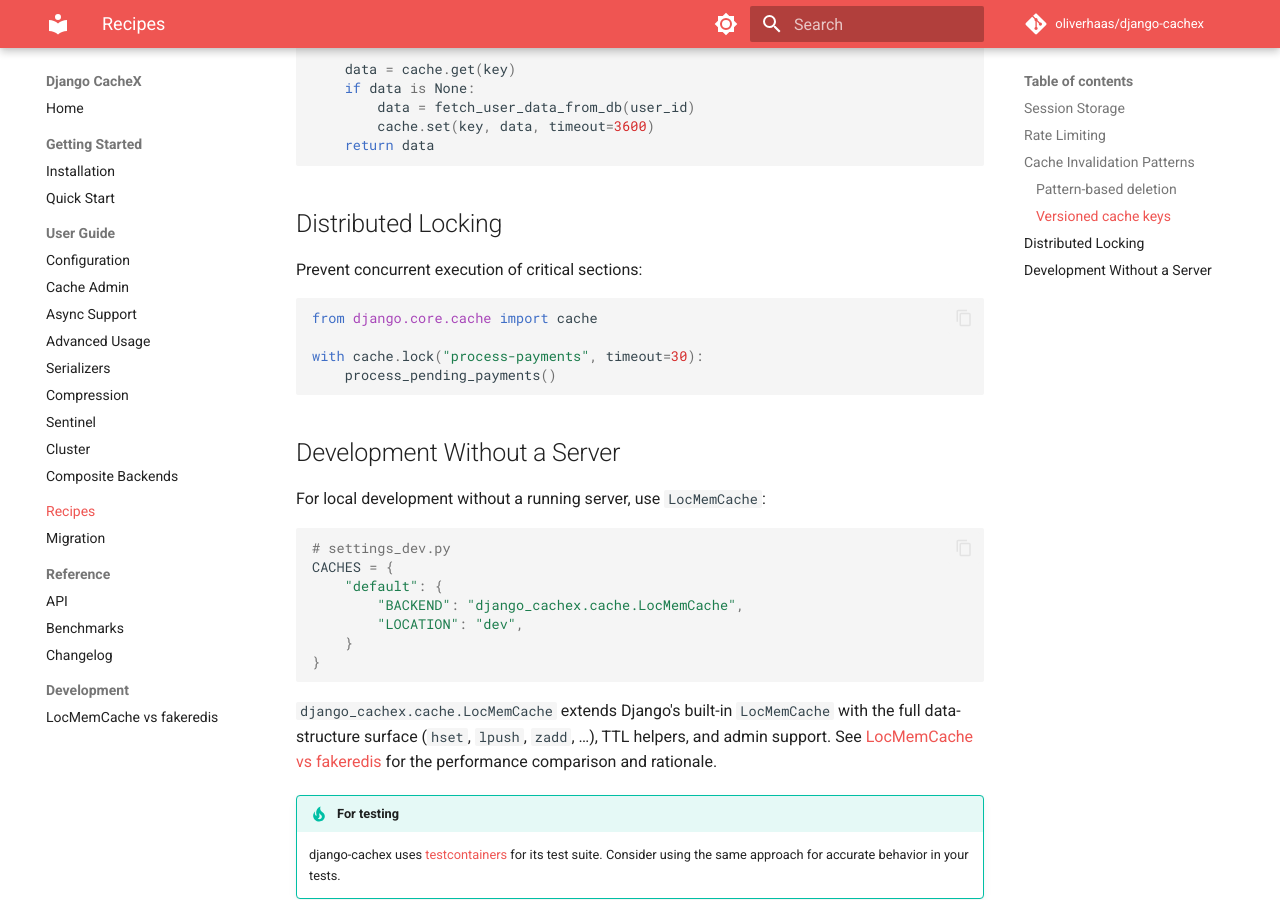
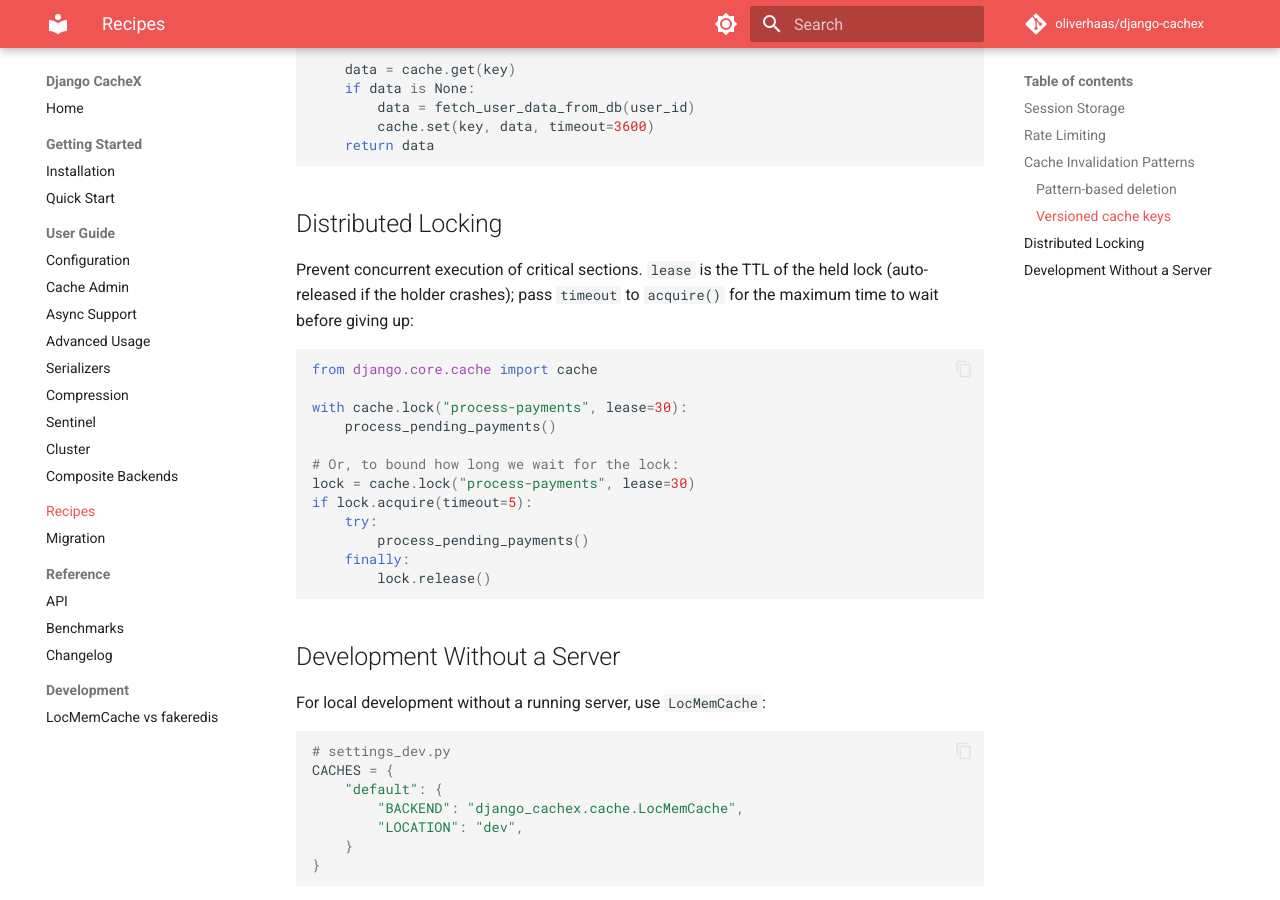
Before and after one commit to oliverhaas/django-cachex, an MkDocs documentation site: the page built from docs/recipes.md, in a window 1280 px wide and 900 px high, scrolled down 2307 px. Built offline with MkDocs 1.6.1 and Material for MkDocs 9.7.7, drawn with Linux system fonts in a browser that asks for light colours; comment, search, counter and statistics services are not loaded; the version menu is left out.

Commit message:
docs(lock): update references to renamed lease/timeout parameters
Follow-up to 207a45b. Examples in recipes.md and the API reference
still showed the pre-rename names.

````diff
--- a/docs/recipes.md
+++ b/docs/recipes.md
@@ -120,13 +120,23 @@
 
 ## Distributed Locking
 
-Prevent concurrent execution of critical sections:
+Prevent concurrent execution of critical sections. `lease` is the TTL of
+the held lock (auto-released if the holder crashes); pass `timeout` to
+`acquire()` for the maximum time to wait before giving up:
 
 ```python
 from django.core.cache import cache
 
-with cache.lock("process-payments", timeout=30):
+with cache.lock("process-payments", lease=30):
     process_pending_payments()
+
+# Or, to bound how long we wait for the lock:
+lock = cache.lock("process-payments", lease=30)
+if lock.acquire(timeout=5):
+    try:
+        process_pending_payments()
+    finally:
+        lock.release()
 ```
 
 ## Development Without a Server
````
Also changed, not shown: docs/reference/api.md (+12 -3 lines).
